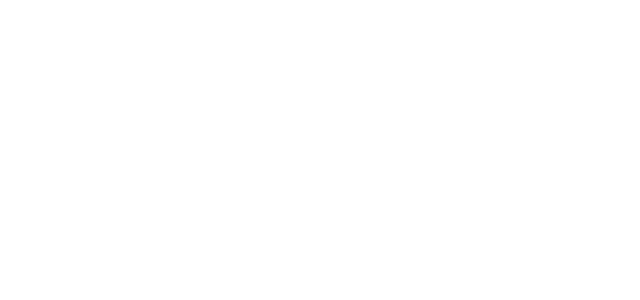
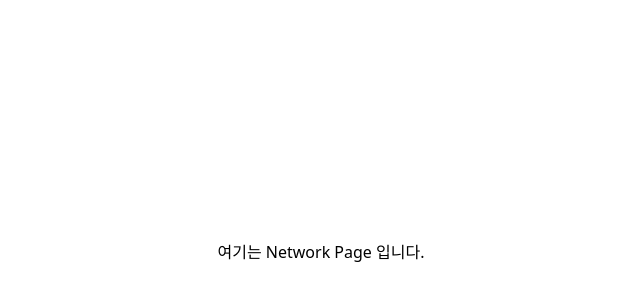
Before and after one commit to somedaycode/nextjs-d3-tailwind, a Next.js app: page /network in a window 1280 px wide. Shown: the part 148-448 px from the top of the page, without its empty margins (319-959 px from the left). Built offline with nearby package versions, Linux system fonts and the light colour scheme.

Commit message:
feat: 네트워크 페이지 문구 수정

```diff
--- a/pages/network.tsx
+++ b/pages/network.tsx
@@ -5,8 +5,9 @@ const Network: NextPage = () => {
   return (
     <div className="flex min-h-screen flex-col items-center justify-center py-2">
       <Head>
-        <title>Network Page</title>
+        <title>Spotify Artists Network Graph</title>
       </Head>
+      <h1>여기는 Network Page 입니다.</h1>
     </div>
   );
 };
```
